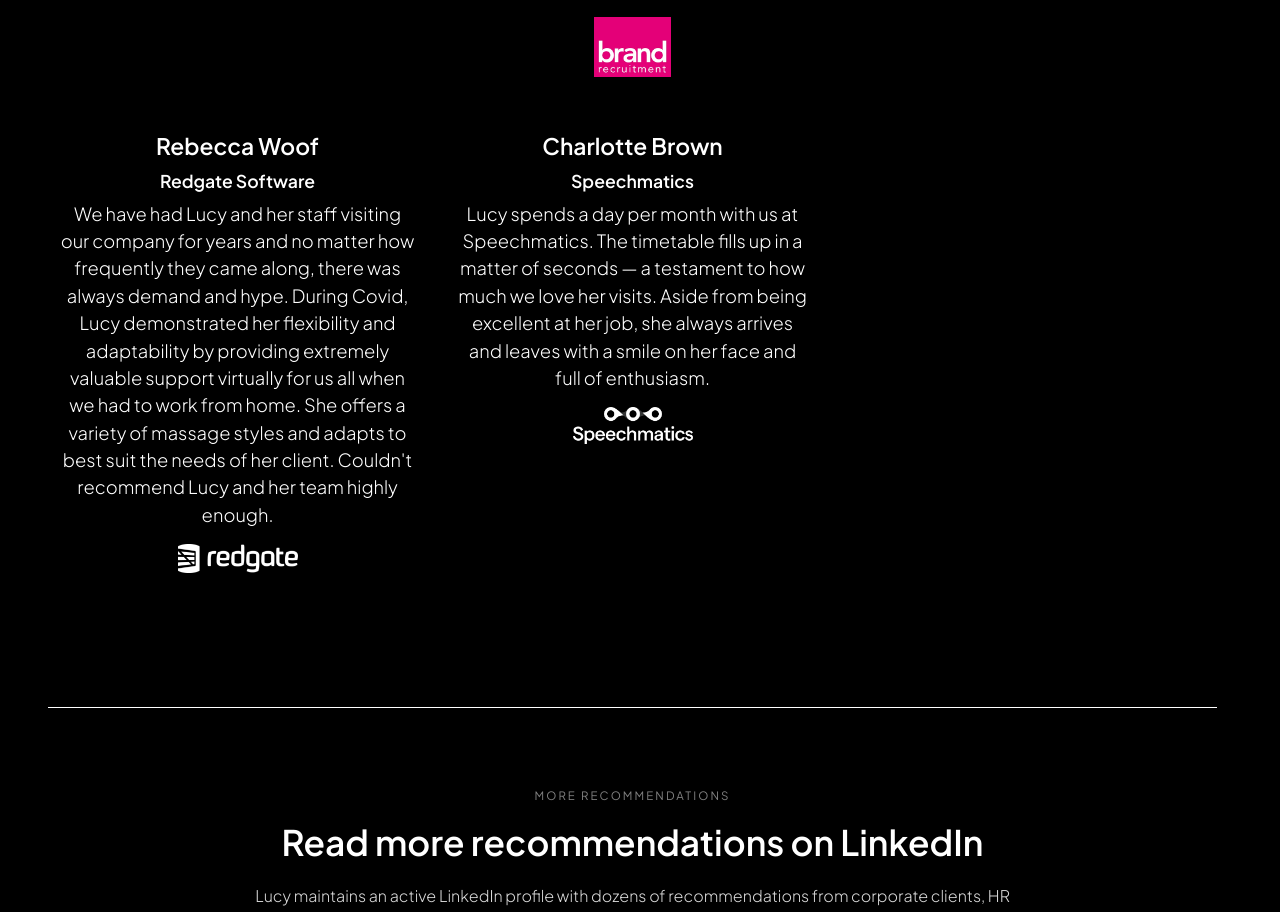
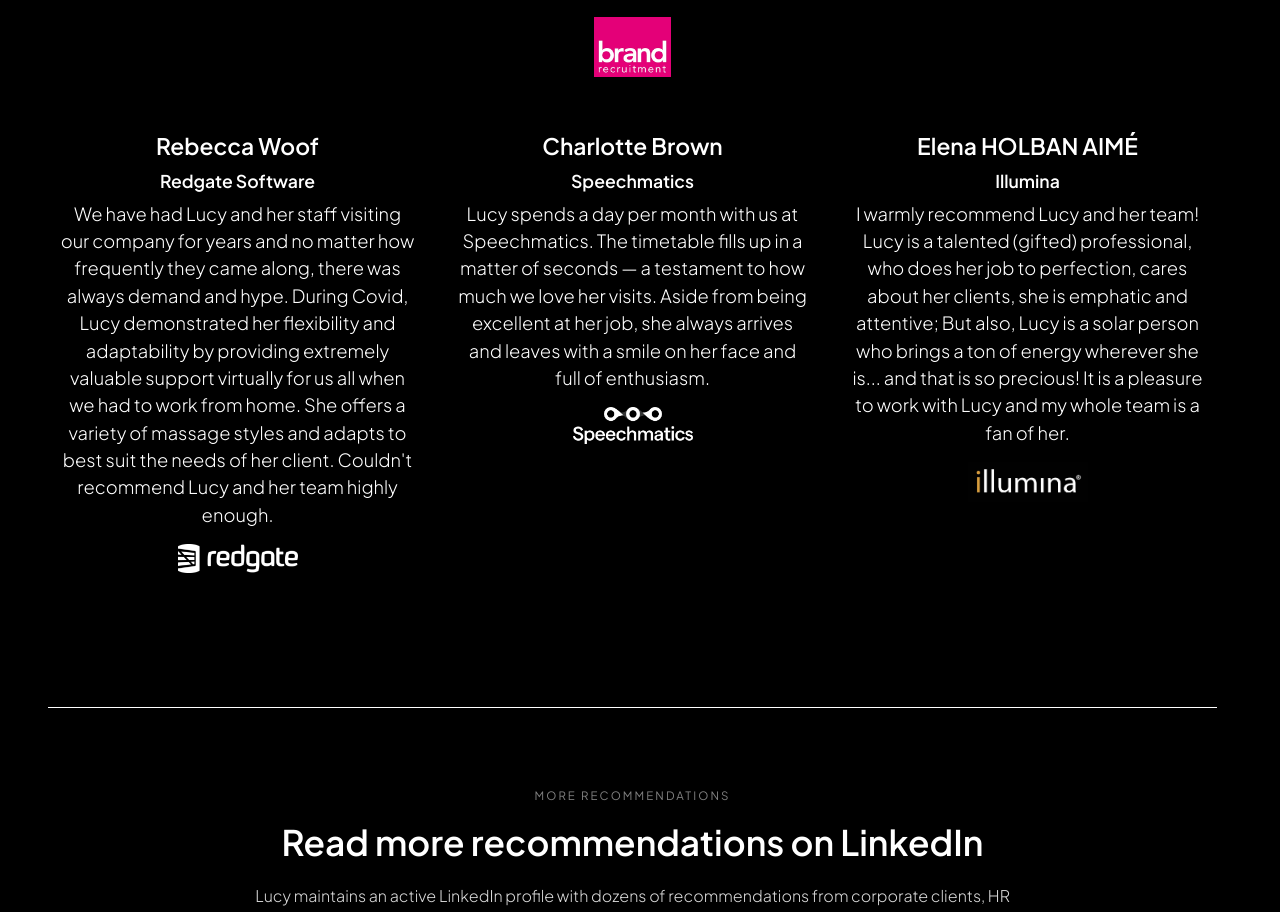
Before and after one commit to federationdesign-design/LHM, a Next.js app: page /reviews in a window 1280 px wide. Shown: the part 2226-3138 px from the top of the page. Built offline with nearby package versions, Linux system fonts and the light colour scheme.

Commit message:
testimonials: add Elena HOLBAN AIMÉ / Illumina as final corp entry

```diff
--- a/app/components/Testimonials/corporate-testimonials-data.ts
+++ b/app/components/Testimonials/corporate-testimonials-data.ts
@@ -137,4 +137,13 @@
     avatar: 'C',
     logo: '/speechmatics.png',
   },
+  {
+    id: 'elena-holban-aime-illumina',
+    name: 'Elena HOLBAN AIMÉ',
+    title: 'Illumina',
+    body: 'I warmly recommend Lucy and her team! Lucy is a talented (gifted) professional, who does her job to perfection, cares about her clients, she is emphatic and attentive; But also, Lucy is a solar person who brings a ton of energy wherever she is... and that is so precious! It is a pleasure to work with Lucy and my whole team is a fan of her.',
+    date: '',
+    avatar: 'E',
+    logo: '/illumina-logo.jpg',
+  },
 ];
```
Also changed, not shown: public/illumina-logo.jpg (added).
